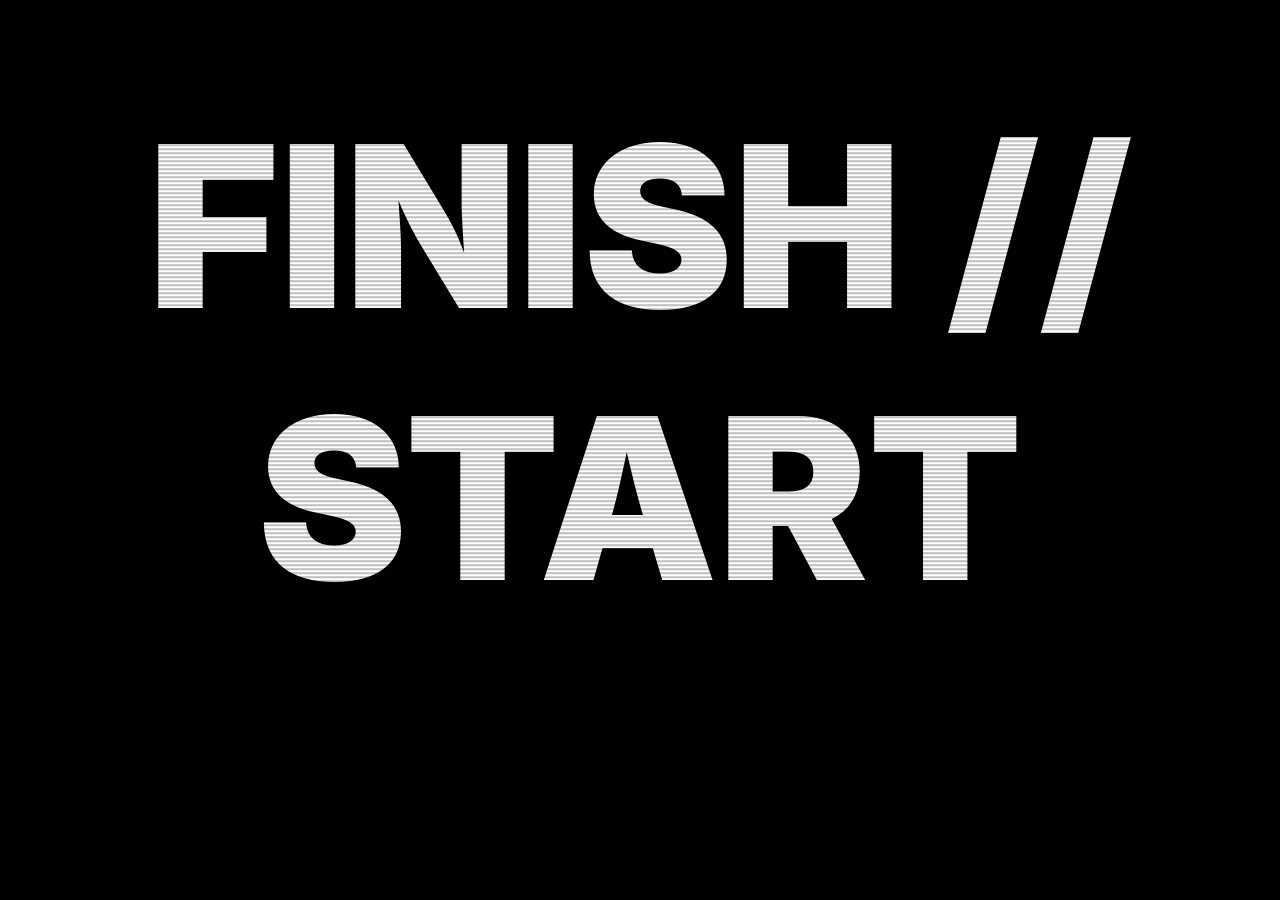
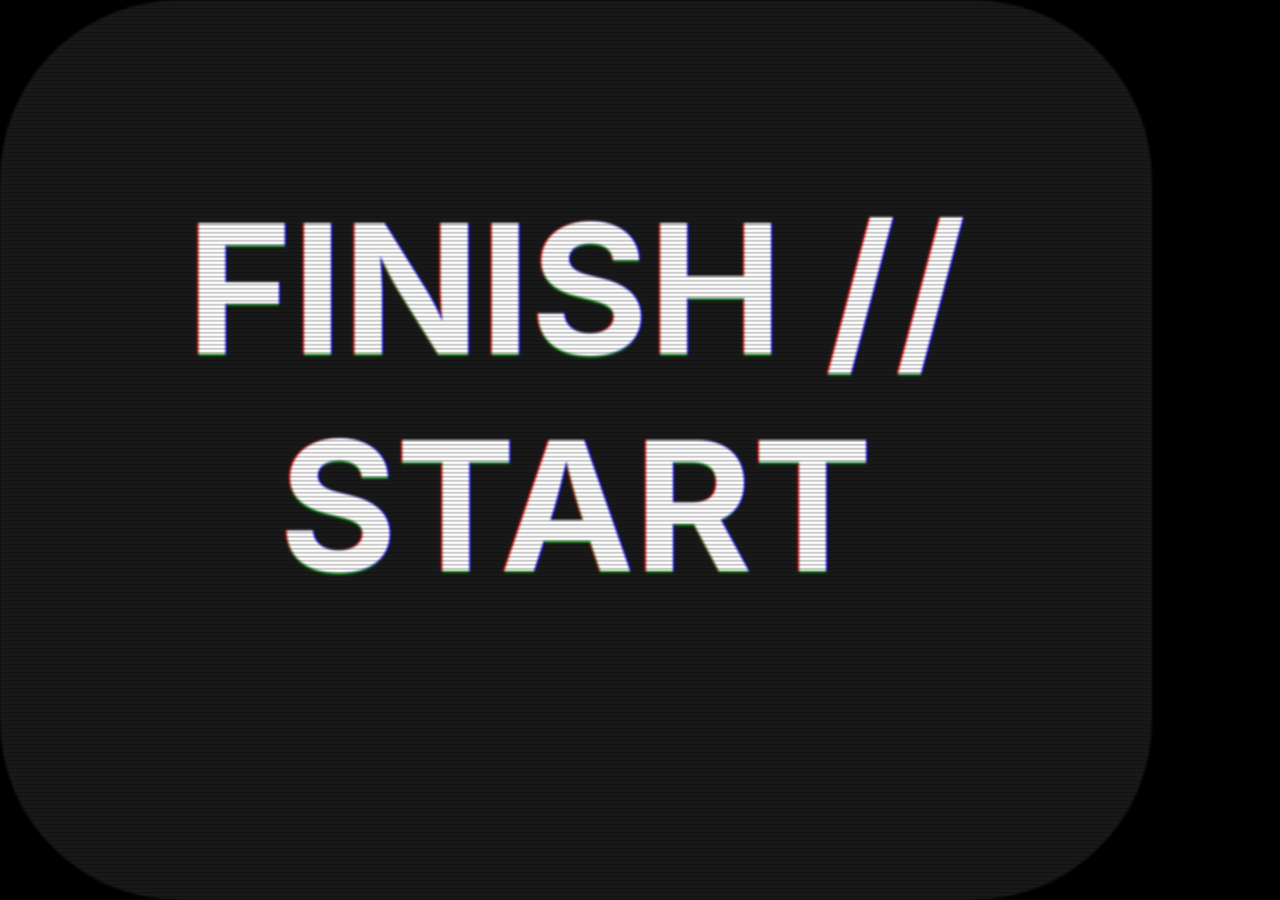
Before and after one commit to heisenburger/night, a Jekyll site: the page built from index.html, in a window 1280 px wide. Built offline with Jekyll 4.4.1, drawn with Linux system fonts in a browser that asks for light colours.

Commit message:
rgb seperation, screen

```diff
--- a/_layouts/default.html
+++ b/_layouts/default.html
@@ -4,9 +4,13 @@
   {% include head.html %}
 
   <body>
+<div class="crtlines"></div>
+    <div class="screen">
 
-    <div class="crtlines"></div>
-    {{ content }}
+      <div class="textwrap">
+        {{ content }}
+      </div>
+    </div>
 
   </body>
 
--- /dev/null
+++ b/_sass/_animations.scss
@@ -0,0 +1,63 @@
+// animations
+
+
+@keyframes scan {
+  0% { background-position:1px bottom }
+  100% { background-position:1px top }
+}
+
+@keyframes flicker {
+  0% { opacity: 1 }
+
+  9% { opacity: 1 }
+  10% { opacity: 0.9 }
+  11% { opacity: 1 }
+
+  19% { opacity: 1 }
+  20% { opacity: 0.7 }
+  21% { opacity: 1 }
+
+  36% { opacity: 1 }
+  37% { opacity: 0.9 }
+  38% { opacity: 1 }
+
+  49% { opacity: 1 }
+  50% { opacity: 0.7 }
+  51% { opacity: 1 }
+
+  67% { opacity: 1 }
+  68% { opacity: 0.8 }
+  69% { opacity: 1 }
+
+  97% { opacity: 1 }
+  98% { opacity: 0.9 }
+  99% { opacity: 1 }
+
+  100% { opacity: 1}
+}
+
+@keyframes twitch {
+  // 0% { transform: skew(0,0) }
+
+  4% { transform: skew(0,0) }
+  5% { transform: skew(0.005rad, 0.001rad) }
+  6% { transform: skew(0,0) }
+
+  17% { transform: skew(0,0) }
+  18% { transform: skew(-0.01rad,-0.001rad) }
+  19% { transform: skew(0,0) }
+
+  25% { transform: translate(0,0), skew(0,0) }
+  26% { transform: translate(0,2px), skew(-0.005rad, 0.001rad) }
+  27% { transform: translate(0,0), skew(0,0) }
+
+  40% { transform: skew(0,0) }
+  42% { transform: skew(-0.002rad, 0.001rad) }
+  44% { transform: skew(0,0) }
+
+  73% { transform: translate(0,0), scale(0,0) }
+  74% { transform: translate(0,1px), scale(0.8, 0.5) }
+  75% { transform: translate(0,0), scale(0,0) }
+
+  // 100% { transform: skew(0,0)}
+}
--- a/_sass/_base.scss
+++ b/_sass/_base.scss
@@ -1,17 +1,53 @@
 // base
+
+* {
+  box-sizing: border-box;
+}
 
 body {
   position: relative;
-  background-color: #010101;
-  color: #ffffff;
+  background-color: black;
+  color: white;
   margin: 0;
   font-family: $sansserif;
+}
+
+.screen {
+  margin-right: 5vw;
+  padding: 0 5vw;
+  width: 90vw;
+  height: 100vh;
+  border-radius: $text-size;
+  background-color: lighten(black, 10%);
+  filter: blur(1px);
+}
+
+.textwrap {
+  // display: flex;
+  // justify-content: center;
+  // align-items: center;
+  position: relative;
   animation: flicker 7s infinite,
               twitch 3s infinite;
 }
 
 .tvtext {
-  padding-top: 10vh;
+  position: absolute;
+  display: inline-block;
+  padding-top: 20vh;
+
+}
+
+.r {
+  margin-left: -$seperation;
+}
+
+.g {
+  margin-top: $seperation * 0.6;
+}
+
+.b {
+  margin-right: -$seperation;
 }
 
 .crtlines {
@@ -19,63 +55,11 @@ body {
   top: 0; left: 0;
   width: 100vw;
   height: 100vh;
-  background-image: linear-gradient(transparent 0.1rem, rgba(0,0,0,.25) 0.05rem);
+  background-image: linear-gradient(
+    transparent 0.1rem,
+    rgba(0,0,0,.2) 0.05rem);
   background-size: 1px 4px;
   z-index: 1;
-  animation: scan 50s infinite;
+  animation: scan 50s infinite,
+              twitch 3s infinite;
 }
-
-// animations
-
-@keyframes scan {
-  0% { background-position:1px top }
-  100% { background-position:1px bottom }
-}
-
-@keyframes flicker {
-  0% { opacity: 1 }
-
-  9% { opacity: 1 }
-  10% { opacity: 0.9 }
-  11% { opacity: 1 }
-
-  19% { opacity: 1 }
-  20% { opacity: 0.7 }
-  21% { opacity: 1 }
-
-  36% { opacity: 1 }
-  37% { opacity: 0.9 }
-  38% { opacity: 1 }
-
-  49% { opacity: 1 }
-  50% { opacity: 0.7 }
-  51% { opacity: 1 }
-
-  67% { opacity: 1 }
-  68% { opacity: 0.8 }
-  69% { opacity: 1 }
-
-  97% { opacity: 1 }
-  98% { opacity: 0.9 }
-  99% { opacity: 1 }
-
-  100% { opacity: 1}
-}
-
-@keyframes twitch {
-  0% { transform: skew(0,0) }
-
-  4% { transform: skew(0,0) }
-  5% { transform: skew(0.01rad, 0) }
-  6% { transform: skew(0,0) }
-
-  17% { transform: skew(0,0) }
-  18% { transform: skew(-0.01rad,-0.001rad) }
-  19% { transform: skew(0,0) }
-
-  40% { transform: skew(0,0) }
-  42% { transform: skew(-0.002rad, 0.001rad) }
-  44% { transform: skew(0,0) }
-
-  100% { transform: skew(0,0)}
-}
--- a/_sass/_typography.scss
+++ b/_sass/_typography.scss
@@ -1,8 +1,20 @@
 // type
 
 .tvtext {
-  font-size: 25vh;
+  font-size: $text-size;
   text-align: center;
-  font-weight: 900;
+  font-weight: 700;
   text-transform: uppercase;
 }
+
+.r {
+  color: red;
+}
+
+.g {
+  color: green;
+}
+
+.b {
+  color: blue;
+}
--- a/css/main.scss
+++ b/css/main.scss
@@ -12,22 +12,8 @@ $serif: "Adobe Caslon Pro","Athelas",
   "Goudy Old Style","Californian FB",
   Georgia, serif;
 
-$base-font-size:   16px;
-$base-font-weight: 400;
-$small-font-size:  $base-font-size * 0.875;
-$base-line-height: 1.5;
-
-
-$spacing-unit:     2rem;
-$spacer:           3.125rem;
-
-$text-color:       #2B2B2B;
-$background-color: #fdfdfd;
-$accent-color:     #a58e19;
-
-$grey-color:       #828282;
-$grey-color-light: lighten($grey-color, 40%);
-$grey-color-dark:  darken($grey-color, 25%);
+$text-size: 20vh;
+$seperation: 3px;
 
 $bp-tablet:        768px;
 $bp-desktop:       1024px;
@@ -43,5 +29,6 @@ $bp-desktopwide:   1440px;
 // Import partials from `sass_dir` (defaults to `_sass`)
 @import
   "base",
-  "typography"
+  "typography",
+  "animations"
 ;
--- a/index.html
+++ b/index.html
@@ -3,6 +3,18 @@ title: words from the night
 layout: default
 ---
 
-<div class="tvtext">
+<div class="tvtext r">
   finish // start
 </div>
+
+<div class="tvtext g">
+  finish // start
+</div>
+
+<div class="tvtext b">
+  finish // start
+</div>
+
+<div class="tvtext w">
+  finish // start
+</div>
```
Also changed, not shown: 1 other file.
